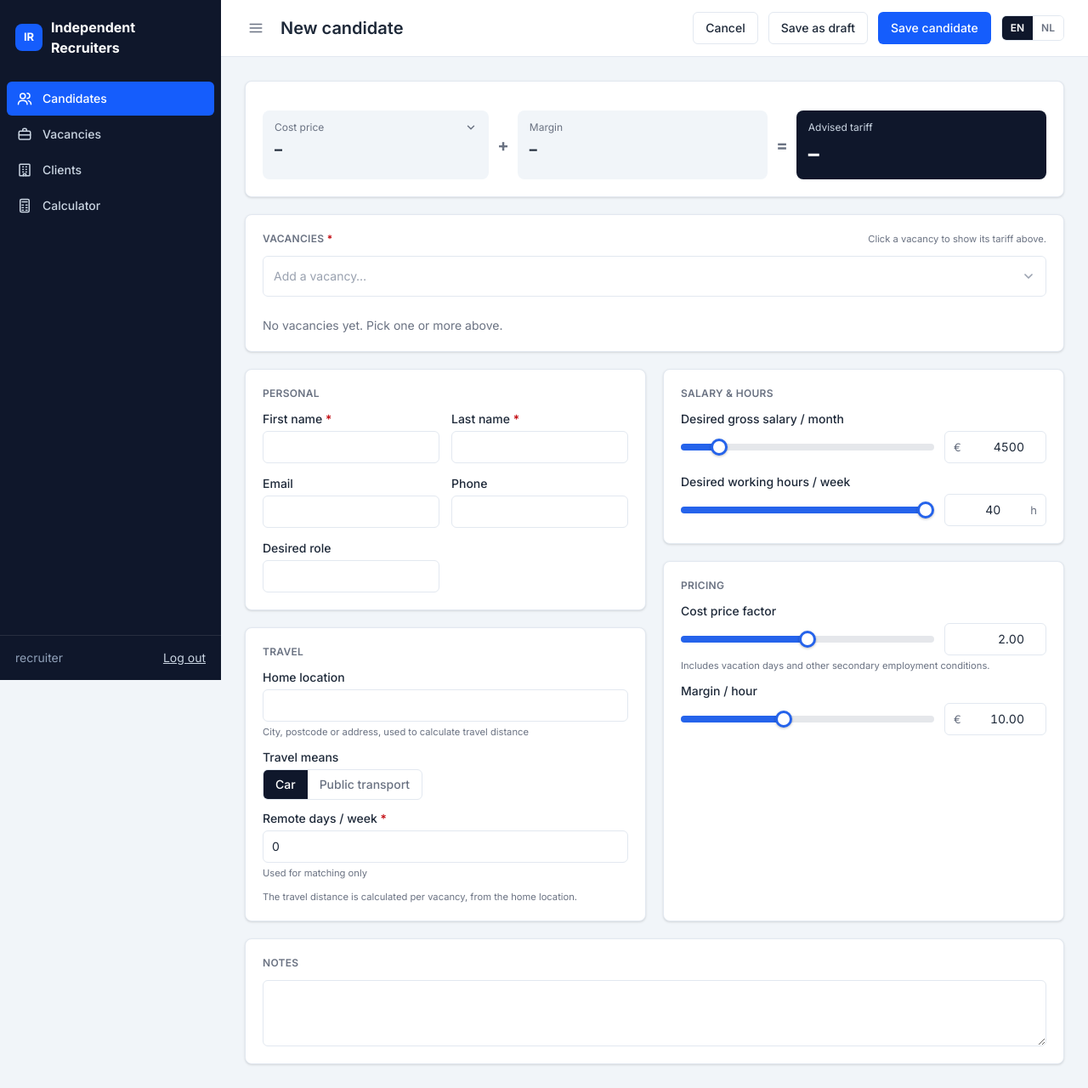
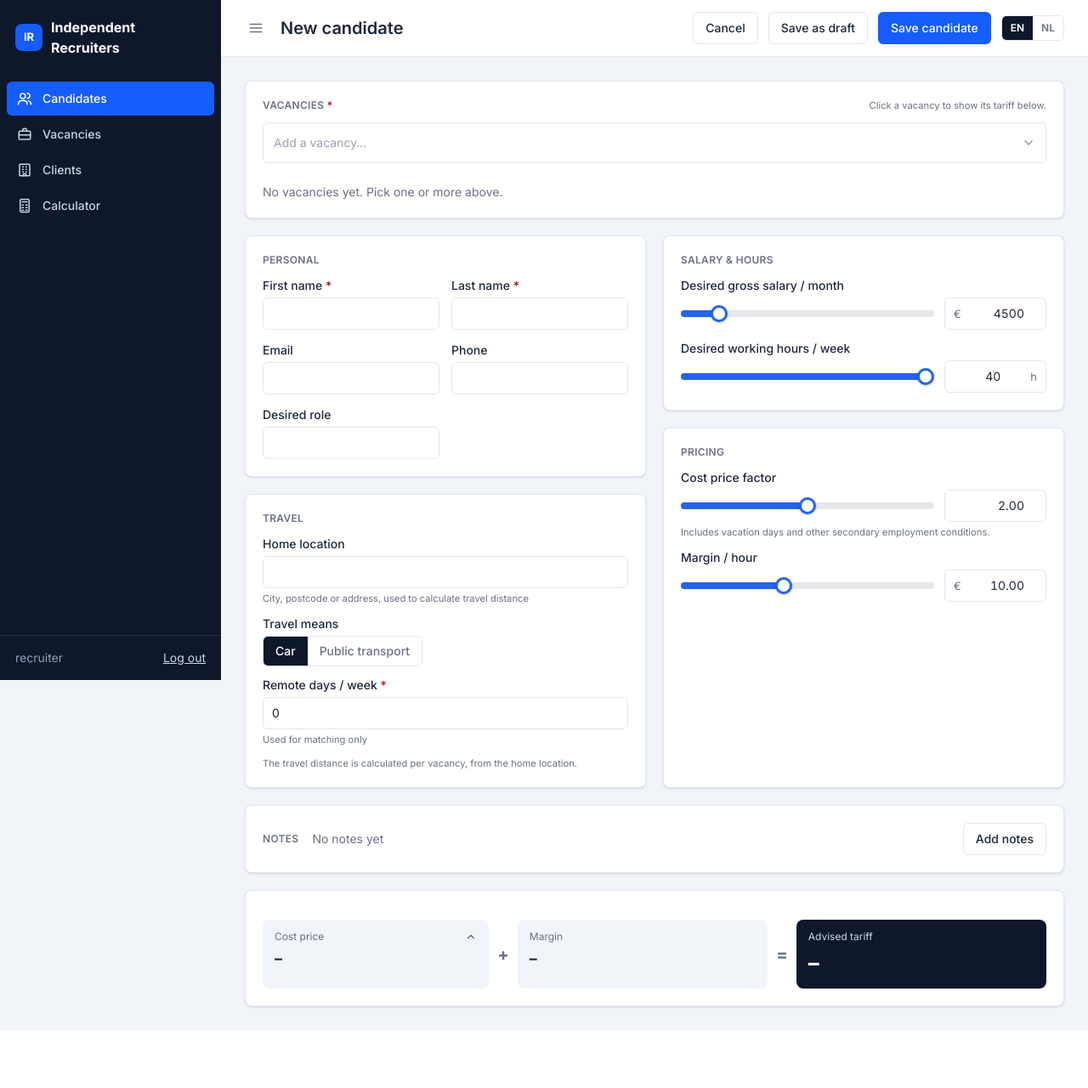
Before and after one commit to thumaman/coding_challenge, a Django app: page /candidates/new/ in a window 1280 px wide. Shown: the whole page at 85% size. After the commit the page ends 1212 px from the top, so only its background shows below. Run offline with Django 5.2, Linux system fonts and the light colour scheme; a user stored in the database is signed in; data comes from the database, SQL or seed files in the repository; some libraries are stand-ins or nearby versions.

Commit message:
fix: change candidate creation view

```diff
--- a/candidates/templates/candidates/form.html
+++ b/candidates/templates/candidates/form.html
@@ -12,11 +12,9 @@
 {% endblock %}
 
 {% block content %}
-{# Same layout as the calculator (pricing/calculator.html): live tariff on top, inputs in cards below. #}
+{# Inputs in cards, live tariff at the bottom (so nothing is shown before the form is filled in). #}
 {# Inputs carry the Candidate field names; data-field-map translates them for the pricing API in calculator.js. #}
 <div class="flex flex-col gap-5">
-    {% include "pricing/_result_card.html" %}
-
     <form method="post" class="grid gap-5 lg:grid-cols-2" id="forward-form" novalidate autocomplete="off" data-enter-leaves-field
           data-endpoint="{% url 'pricing:calculate' %}" data-distance-endpoint="{% url 'pricing:distance' %}"
           data-field-map="{{ field_map_json }}"
@@ -30,7 +28,7 @@
             {{ formset.management_form }}
             <div class="flex flex-wrap items-baseline justify-between gap-2">
                 <h2 class="{{ ui.section_label }}" id="vacancy-label">{% trans "Vacancies" %} <span class="text-red-700">*</span></h2>
-                <small class="text-gray-500">{% trans "Click a vacancy to show its tariff above." %}</small>
+                <small class="text-gray-500">{% trans "Click a vacancy to show its tariff below." %}</small>
             </div>
             {% include "pricing/_vacancy_picker.html" with multiple=True %}
             {% for error in formset.non_form_errors %}<small class="text-red-700">{{ error }}</small>{% endfor %}
@@ -89,12 +87,29 @@
             </div>
         </div>
 
-        <div class="flex flex-col gap-3 lg:col-span-2 {{ ui.card }}">
+        {# Notes: a one-line preview here, edited in a popup. The textarea stays inside the form (submitted and autosaved). #}
+        <div class="flex flex-wrap items-center gap-x-4 gap-y-2 lg:col-span-2 {{ ui.card }}">
             <h2 class="{{ ui.section_label }}">{% trans "Notes" %}</h2>
-            {{ form.notes|as_input }}
-            {% for error in form.notes.errors %}<small class="text-red-700">{{ error }}</small>{% endfor %}
+            <p class="min-w-0 flex-1 truncate text-gray-500" id="notes-preview" data-empty="{% trans 'No notes yet' %}">{{ form.notes.value|default_if_none:''|default:_("No notes yet") }}</p>
+            <button type="button" class="{{ ui.btn_secondary }}" id="notes-open"
+                    data-add="{% trans 'Add notes' %}" data-edit="{% trans 'Edit notes' %}">{% if form.notes.value %}{% trans "Edit notes" %}{% else %}{% trans "Add notes" %}{% endif %}</button>
+            {% for error in form.notes.errors %}<small class="w-full text-red-700">{{ error }}</small>{% endfor %}
+            <dialog id="notes-dialog" class="m-auto w-[min(640px,94vw)] rounded-xl p-0 shadow-2xl backdrop:bg-slate-900/45" aria-labelledby="notes-title">
+                <div class="{{ ui.modal_header }}">
+                    <h2 class="{{ ui.modal_title }}" id="notes-title">{% trans "Notes" %}</h2>
+                    <button type="button" class="{{ ui.icon_button }}" data-notes-close aria-label="{% trans 'Close' %}">&times;</button>
+                </div>
+                <div class="{{ ui.modal_content }} [&_textarea]:min-h-60 [&_textarea]:resize-y">
+                    {{ form.notes|as_input }}
+                </div>
+                <div class="{{ ui.modal_footer }}">
+                    <button type="button" class="{{ ui.btn_primary }}" data-notes-close>{% trans "Done" %}</button>
+                </div>
+            </dialog>
         </div>
     </form>
+
+    {% include "pricing/_result_card.html" with drop_up=True %}
 </div>
 
 {{ i18n|json_script:"calc-i18n" }}
@@ -102,6 +117,27 @@
 
 {% block extra_js %}
 <script src="{% static 'pricing/js/calculator.js' %}"></script>
+<script>
+    // Notes popup: the textarea lives in the <dialog>; the card shows its first line
+    (function () {
+        const dialog = document.getElementById("notes-dialog");
+        const textarea = dialog.querySelector("textarea");
+        const preview = document.getElementById("notes-preview");
+        const open = document.getElementById("notes-open");
+        const sync = () => {
+            const text = textarea.value.trim();
+            preview.textContent = text ? text.split("\n")[0] : preview.dataset.empty;
+            open.textContent = text ? open.dataset.edit : open.dataset.add;
+        };
+        open.addEventListener("click", () => { dialog.showModal(); textarea.focus(); });
+        dialog.addEventListener("click", (event) => {
+            if (event.target === dialog || event.target.closest("[data-notes-close]")) dialog.close();
+        });
+        dialog.addEventListener("close", sync);
+        textarea.addEventListener("input", sync);
+        {% if form.notes.errors %}dialog.showModal();{% endif %}
+    })();
+</script>
 {% if not object %}
 {% trans "Draft saved" as t_saved %}
 <script>window.DRAFT_I18N = {saved: "{{ t_saved|escapejs }}"};</script>
--- a/core/ui.py
+++ b/core/ui.py
@@ -117,6 +117,11 @@ UI = {
         "absolute left-0 top-full z-30 mt-1.5 w-72 max-w-[calc(100vw-3rem)] rounded-lg border "
         "border-slate-200 bg-white px-3.5 py-2.5 text-[13px] text-gray-800 shadow-lg"
     ),
+    # Same, opening upwards (for result cards at the bottom of a page)
+    "steps_dropdown_up": (
+        "absolute left-0 bottom-full z-30 mb-1.5 w-72 max-w-[calc(100vw-3rem)] rounded-lg border "
+        "border-slate-200 bg-white px-3.5 py-2.5 text-[13px] text-gray-800 shadow-lg"
+    ),
     "step_row": "flex items-baseline gap-2 py-1",
     "step_result_row": "flex items-baseline gap-2 py-1 font-semibold last:mt-1 last:border-t last:border-slate-200 last:pt-2",
     "step_op": "w-3 shrink-0 text-center text-gray-400",
--- a/pricing/templates/pricing/_result_card.html
+++ b/pricing/templates/pricing/_result_card.html
@@ -1,5 +1,6 @@
 {% load i18n %}
 {# Live result: cost price + travel + margin = advised tariff. Filled in by calculator.js (calculator and candidate form). #}
+{# drop_up=True when the card sits at the bottom of the page: the breakdown dropdowns then open upwards. #}
 <div class="{{ ui.card }}">
     <p class="mb-3.5 flex flex-wrap items-center gap-2"><span id="budget-badge"></span> <span class="text-gray-500" id="room"></span></p>
     <div class="{{ ui.sum_grid }}">
--- a/pricing/templates/pricing/_steps_tile.html
+++ b/pricing/templates/pricing/_steps_tile.html
@@ -1,16 +1,16 @@
 {% load i18n %}
 {# Result tile (e.g. "Cost price") that opens a dropdown with how the amount is built up. #}
 {# label, hint: texts; dark: the highlighted total style. value/steps are rendered server-side; #}
-{# with value_id/steps_id calculator.js fills them in. #}
+{# with value_id/steps_id calculator.js fills them in. drop_up: open the dropdown upwards (card at the bottom of a page). #}
 <details class="group/steps relative min-w-27.5 flex-1" data-dropdown>
     <summary class="{% if dark %}{{ ui.steps_tile_total }}{% else %}{{ ui.steps_tile }}{% endif %}" title="{{ hint }}">
         <span class="flex items-center justify-between {% if dark %}{{ ui.sum_total_label }}{% else %}{{ ui.sum_label }}{% endif %}">
             {{ label }}
-            <svg class="size-3.5 transition group-open/steps:rotate-180" viewBox="0 0 24 24" fill="none" stroke="currentColor" stroke-width="2.5" stroke-linecap="round" stroke-linejoin="round" aria-hidden="true"><path d="m6 9 6 6 6-6"/></svg>
+            <svg class="size-3.5 transition {% if drop_up %}rotate-180 group-open/steps:rotate-0{% else %}group-open/steps:rotate-180{% endif %}" viewBox="0 0 24 24" fill="none" stroke="currentColor" stroke-width="2.5" stroke-linecap="round" stroke-linejoin="round" aria-hidden="true"><path d="m6 9 6 6 6-6"/></svg>
         </span>
         <strong class="{% if dark %}{{ ui.sum_total_value }}{% else %}{{ ui.sum_value }}{% endif %}"{% if value_id %} id="{{ value_id }}"{% endif %}>{% if value is not None %}€{{ value }}{% else %}–{% endif %}</strong>
     </summary>
-    <div class="{{ ui.steps_dropdown }}"{% if steps_id %} id="{{ steps_id }}"{% endif %}>
+    <div class="{% if drop_up %}{{ ui.steps_dropdown_up }}{% else %}{{ ui.steps_dropdown }}{% endif %}"{% if steps_id %} id="{{ steps_id }}"{% endif %}>
         {% include "pricing/_steps.html" %}
     </div>
 </details>
```
Also changed, not shown: core/locale/nl/LC_MESSAGES/django.po, 1 other file.
